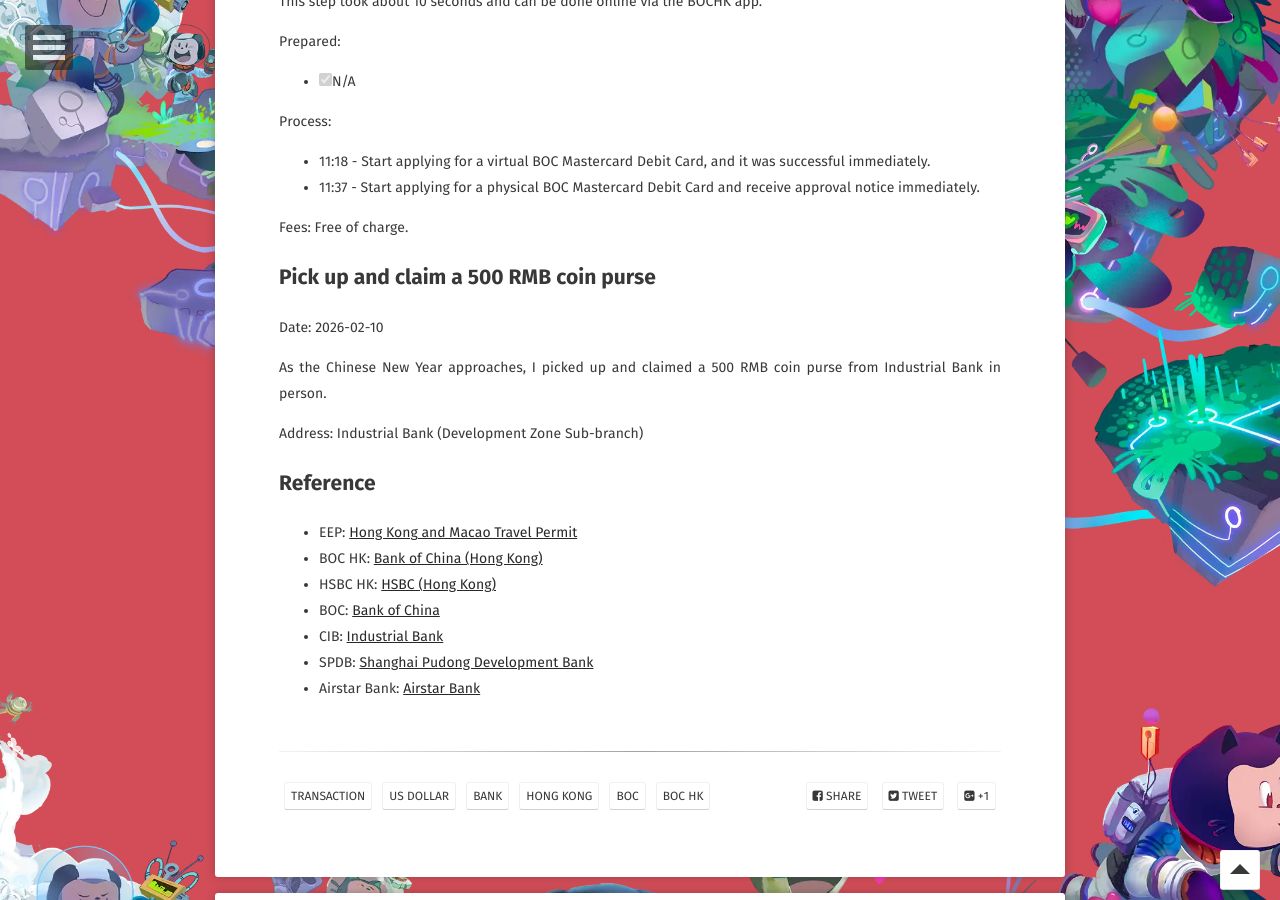
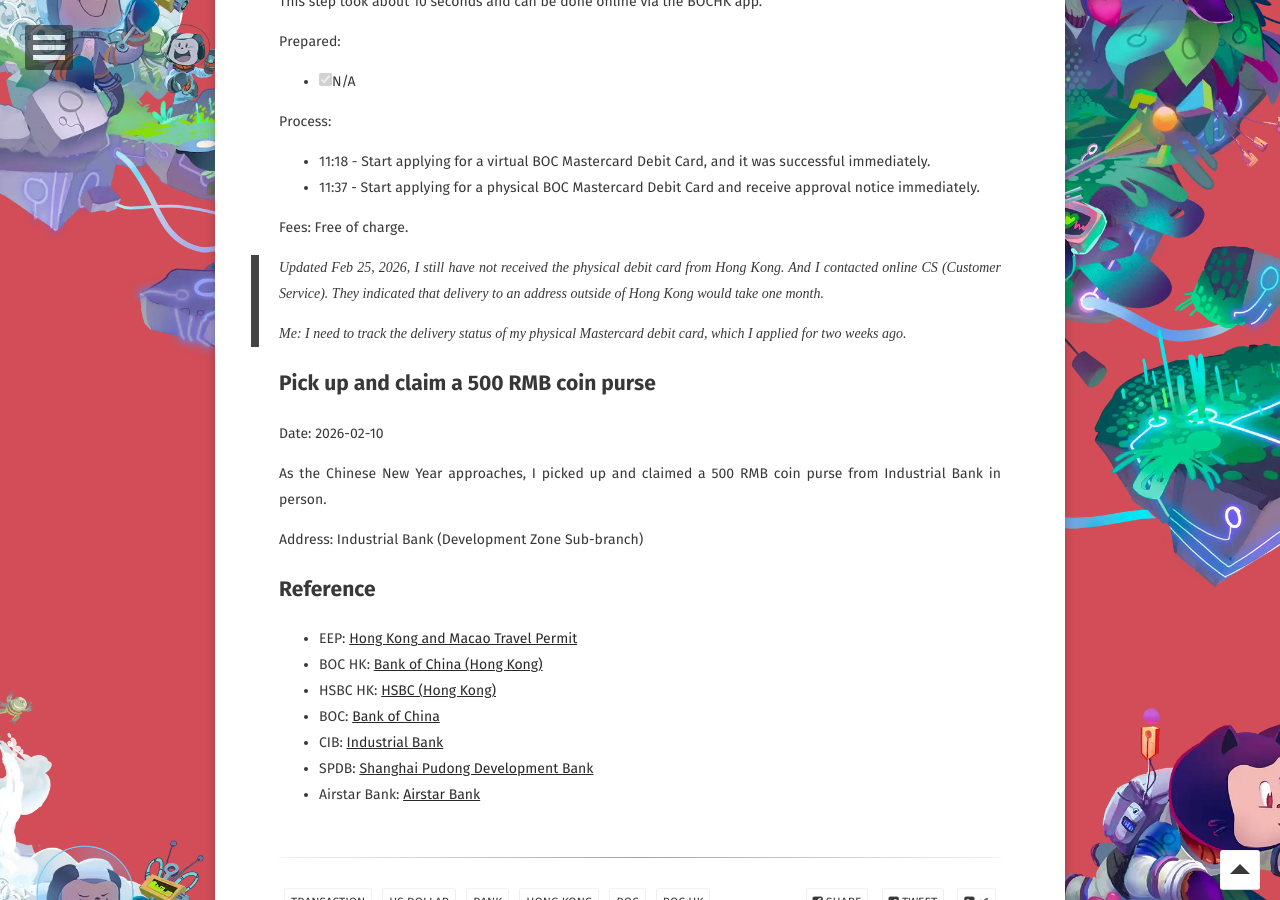
Before and after one commit to WebPavel/WebPavel.github.io, a Jekyll site: the page built from _posts/2026-02-11-How-to-transfer-US-dollars-across-borders.md, in a window 1280 px wide and 900 px high, scrolled down 3002 px. Built offline with Jekyll 4.4.1, drawn with Linux system fonts in a browser that asks for light colours; some web fonts are replaced; comment, search, counter and statistics services are not loaded.

Commit message:
feat: update on the delivery status of my physical Mastercard debit card, which I applied for two weeks ago.

```diff
--- a/_posts/2026-02-11-How-to-transfer-US-dollars-across-borders.md
+++ b/_posts/2026-02-11-How-to-transfer-US-dollars-across-borders.md
@@ -128,6 +128,11 @@
 
 Fees: Free of charge.
 
+> Updated Feb 25, 2026, I still have not received the physical debit card from Hong Kong.
+And I contacted online CS (Customer Service). They indicated that delivery to an address outside of Hong Kong would take one month.
+>
+> Me: I need to track the delivery status of my physical Mastercard debit card, which I applied for two weeks ago.
+
 
 ## Pick up and claim a 500 RMB coin purse
 
```
